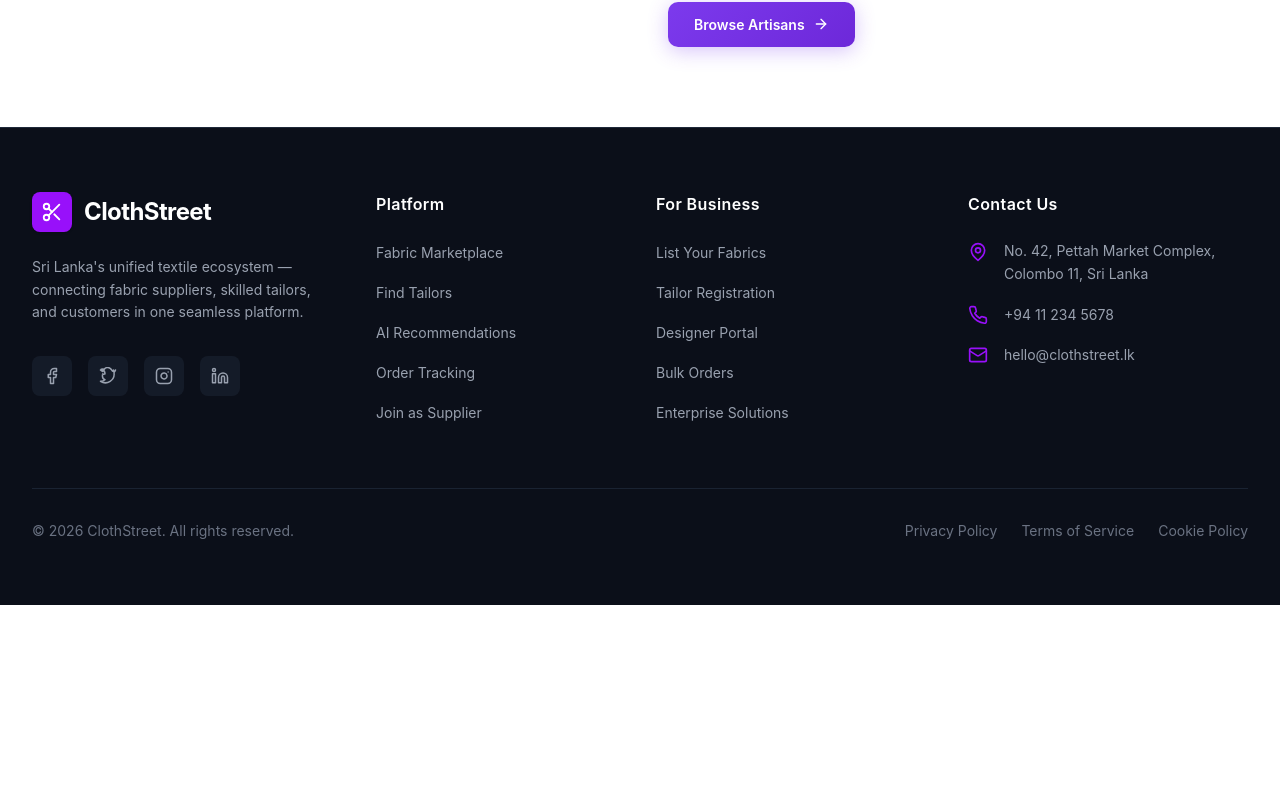
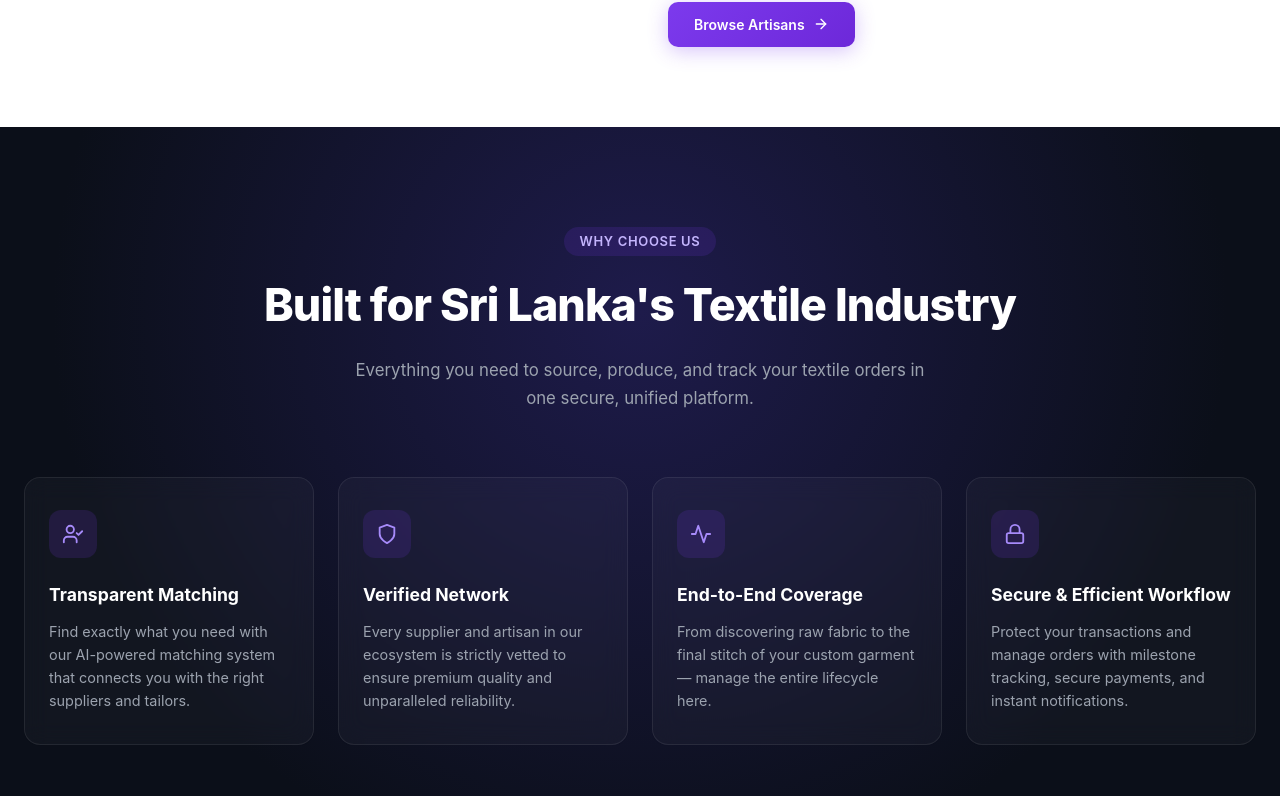
Before and after one commit to ImedhaJayawardhana/ClothStreetSL, a React app in the folder frontend/: page / in a window 1280 px wide. Shown: the part 1946-2742 px from the top of the page. Before the commit the page ends 2551 px from the top, so only its background shows below. Built offline with nearby package versions, Linux system fonts and the light colour scheme; no server answers; the HTML template or start-up script is replaced by a standard one.

Commit message:
Frontend home page section five completed

```diff
--- a/frontend/src/pages/Home.css
+++ b/frontend/src/pages/Home.css
@@ -586,7 +586,154 @@
   box-shadow: 0 8px 30px rgba(124, 58, 237, 0.4);
 }
 
+/* ===== BUILT FOR INDUSTRY SECTION ===== */
+.industry-section {
+  background: radial-gradient(circle at center 20%, #1e1b4b 0%, #0B0F19 60%);
+  padding: 100px 24px;
+  position: relative;
+  overflow: hidden;
+}
+
+.industry-container {
+  max-width: 1280px;
+  margin: 0 auto;
+  position: relative;
+  z-index: 2;
+}
+
+.industry-header {
+  text-align: center;
+  margin-bottom: 64px;
+}
+
+.industry-label {
+  display: inline-block;
+  padding: 5px 16px;
+  border-radius: 999px;
+  background: rgba(124, 58, 237, 0.15);
+  color: #c4b5fd;
+  font-size: 13px;
+  font-weight: 600;
+  margin-bottom: 16px;
+  letter-spacing: 0.05em;
+  text-transform: uppercase;
+}
+
+.industry-title {
+  font-size: clamp(1.8rem, 4vw, 2.8rem);
+  font-weight: 800;
+  color: #ffffff;
+  margin: 0 0 16px;
+  letter-spacing: -0.02em;
+}
+
+.industry-subtitle {
+  font-size: 1.05rem;
+  color: #9ca3af;
+  max-width: 600px;
+  margin: 0 auto;
+  line-height: 1.7;
+}
+
+/* Featured Cards Grid */
+.industry-grid {
+  display: grid;
+  grid-template-columns: repeat(4, 1fr);
+  gap: 24px;
+  margin-bottom: 72px;
+}
+
+.industry-card {
+  background: rgba(255, 255, 255, 0.03);
+  border: 1px solid rgba(255, 255, 255, 0.08);
+  border-radius: 16px;
+  padding: 32px 24px;
+  transition: all 0.3s ease;
+  backdrop-filter: blur(12px);
+}
+
+.industry-card:hover {
+  background: rgba(255, 255, 255, 0.06);
+  border-color: rgba(124, 58, 237, 0.4);
+  transform: translateY(-5px);
+}
+
+.industry-icon {
+  width: 48px;
+  height: 48px;
+  border-radius: 12px;
+  background: rgba(124, 58, 237, 0.15);
+  color: #a78bfa;
+  display: flex;
+  align-items: center;
+  justify-content: center;
+  margin-bottom: 24px;
+}
+
+.industry-card-title {
+  font-size: 1.1rem;
+  font-weight: 700;
+  color: #ffffff;
+  margin: 0 0 12px;
+}
+
+.industry-card-text {
+  font-size: 0.9rem;
+  color: #9ca3af;
+  line-height: 1.6;
+  margin: 0;
+}
+
+/* Stats Bottom Row */
+.industry-stats {
+  display: flex;
+  justify-content: center;
+  gap: 8vw;
+  flex-wrap: wrap;
+  padding-top: 56px;
+  border-top: 1px solid rgba(255, 255, 255, 0.1);
+}
+
+.industry-stat {
+  text-align: center;
+}
+
+.industry-stat-val {
+  font-size: 2.2rem;
+  font-weight: 800;
+  color: #ffffff;
+  margin-bottom: 4px;
+  letter-spacing: -0.02em;
+}
+
+.industry-stat-val .accent {
+  color: #a78bfa;
+}
+
+.industry-stat-label {
+  font-size: 0.9rem;
+  color: #9ca3af;
+  font-weight: 500;
+}
+
 /* ===== RESPONSIVE ===== */
+@media (max-width: 1024px) {
+  .industry-grid {
+    grid-template-columns: repeat(2, 1fr);
+  }
+}
+
+@media (max-width: 640px) {
+  .industry-grid {
+    grid-template-columns: 1fr;
+  }
+
+  .industry-stats {
+    gap: 40px;
+    flex-direction: column;
+  }
+}
+
 @media (max-width: 768px) {
   .craft-container {
     grid-template-columns: 1fr;
--- a/frontend/src/pages/Home.jsx
+++ b/frontend/src/pages/Home.jsx
@@ -260,7 +260,93 @@ export default function Home() {
         </div>
       </section>
 
-      {/* ============ MORE SECTIONS COMING (Parts 4–6) ============ */}
+
+      {/* ============ BUILT FOR INDUSTRY SECTION ============ */}
+      <section className="industry-section">
+        <div className="industry-container">
+          {/* Header */}
+          <div className="industry-header">
+            <span className="industry-label">Why Choose Us</span>
+            <h2 className="industry-title">Built for Sri Lanka's Textile Industry</h2>
+            <p className="industry-subtitle">
+              Everything you need to source, produce, and track your textile orders in one secure, unified platform.
+            </p>
+          </div>
+
+          {/* 4 Feature Cards */}
+          <div className="industry-grid">
+            <div className="industry-card">
+              <div className="industry-icon">
+                <svg xmlns="http://www.w3.org/2000/svg" width="22" height="22" viewBox="0 0 24 24" fill="none" stroke="currentColor" strokeWidth="2" strokeLinecap="round" strokeLinejoin="round">
+                  <path d="M16 21v-2a4 4 0 0 0-4-4H6a4 4 0 0 0-4 4v2" /><circle cx="9" cy="7" r="4" /><polyline points="16 11 18 13 22 9" />
+                </svg>
+              </div>
+              <h3 className="industry-card-title">Transparent Matching</h3>
+              <p className="industry-card-text">
+                Find exactly what you need with our AI-powered matching system that connects you with the right suppliers and tailors.
+              </p>
+            </div>
+
+            <div className="industry-card">
+              <div className="industry-icon">
+                <svg xmlns="http://www.w3.org/2000/svg" width="22" height="22" viewBox="0 0 24 24" fill="none" stroke="currentColor" strokeWidth="2" strokeLinecap="round" strokeLinejoin="round">
+                  <path d="M12 22s8-4 8-10V5l-8-3-8 3v7c0 6 8 10 8 10" />
+                </svg>
+              </div>
+              <h3 className="industry-card-title">Verified Network</h3>
+              <p className="industry-card-text">
+                Every supplier and artisan in our ecosystem is strictly vetted to ensure premium quality and unparalleled reliability.
+              </p>
+            </div>
+
+            <div className="industry-card">
+              <div className="industry-icon">
+                <svg xmlns="http://www.w3.org/2000/svg" width="22" height="22" viewBox="0 0 24 24" fill="none" stroke="currentColor" strokeWidth="2" strokeLinecap="round" strokeLinejoin="round">
+                  <path d="M22 12h-4l-3 9L9 3l-3 9H2" />
+                </svg>
+              </div>
+              <h3 className="industry-card-title">End-to-End Coverage</h3>
+              <p className="industry-card-text">
+                From discovering raw fabric to the final stitch of your custom garment — manage the entire lifecycle here.
+              </p>
+            </div>
+
+            <div className="industry-card">
+              <div className="industry-icon">
+                <svg xmlns="http://www.w3.org/2000/svg" width="22" height="22" viewBox="0 0 24 24" fill="none" stroke="currentColor" strokeWidth="2" strokeLinecap="round" strokeLinejoin="round">
+                  <rect width="18" height="11" x="3" y="11" rx="2" ry="2" /><path d="M7 11V7a5 5 0 0 1 10 0v4" />
+                </svg>
+              </div>
+              <h3 className="industry-card-title">Secure & Efficient Workflow</h3>
+              <p className="industry-card-text">
+                Protect your transactions and manage orders with milestone tracking, secure payments, and instant notifications.
+              </p>
+            </div>
+          </div>
+
+          {/* Stats Row */}
+          <div className="industry-stats">
+            <div className="industry-stat">
+              <div className="industry-stat-val">500<span className="accent">+</span></div>
+              <div className="industry-stat-label">Verified Suppliers</div>
+            </div>
+            <div className="industry-stat">
+              <div className="industry-stat-val">1,200<span className="accent">+</span></div>
+              <div className="industry-stat-label">Skilled Tailors</div>
+            </div>
+            <div className="industry-stat">
+              <div className="industry-stat-val">10K<span className="accent">+</span></div>
+              <div className="industry-stat-label">Orders Processed</div>
+            </div>
+            <div className="industry-stat">
+              <div className="industry-stat-val">98<span className="accent">%</span></div>
+              <div className="industry-stat-label">Success Rate</div>
+            </div>
+          </div>
+        </div>
+      </section>
+
+      {/* ============ MORE SECTIONS COMING (Parts 5–6) ============ */}
     </div>
   );
 }
```
